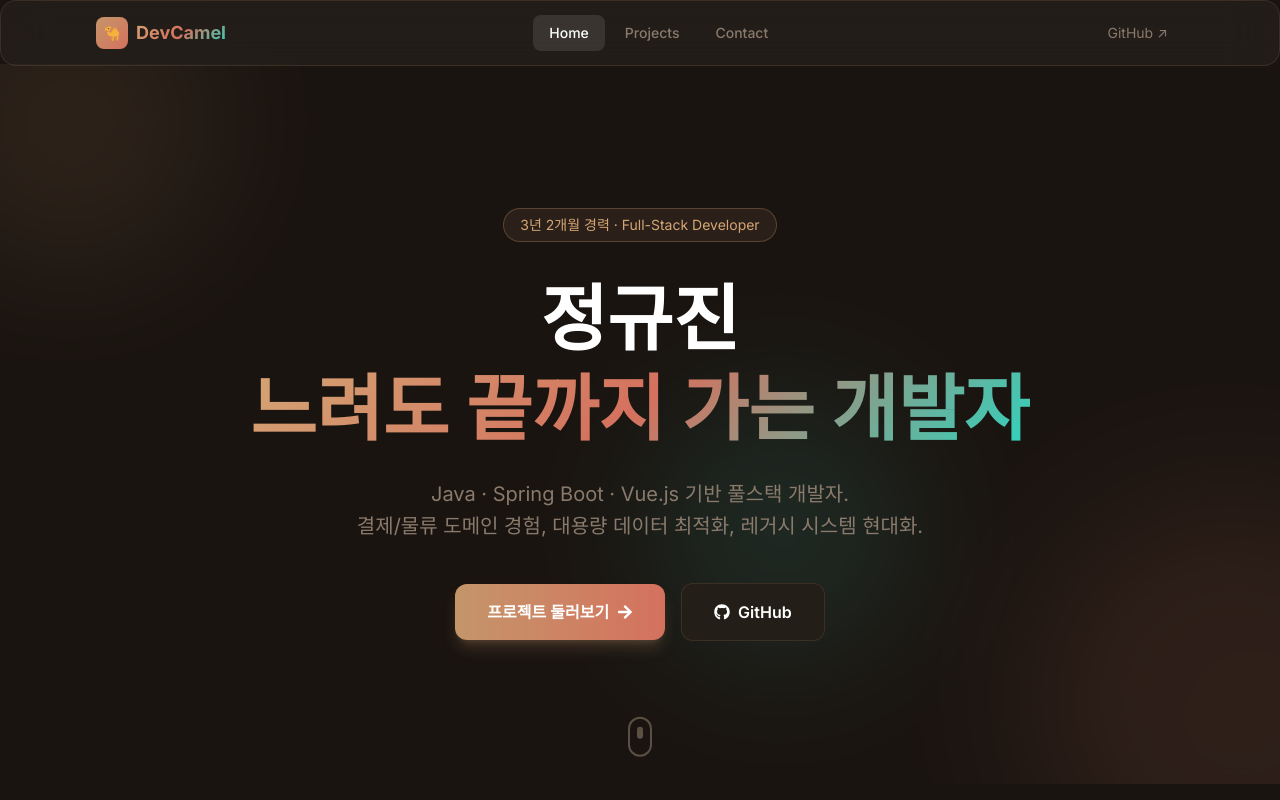
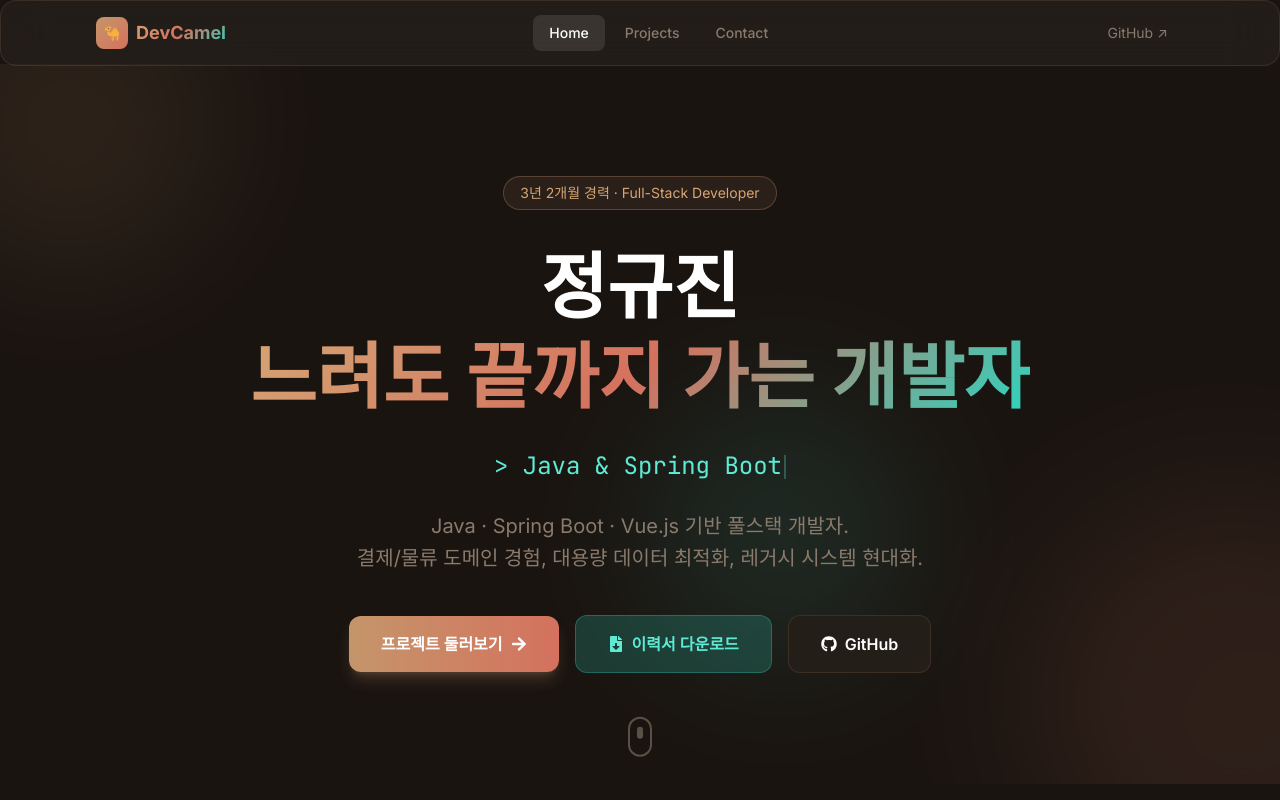
Before and after one commit to devCamel0817/devCamel, a React (Vite) app: page / in a window 1280 px wide. Shown: the top 800 px of the page. Built offline with nearby package versions, Linux system fonts and the light colour scheme.

Commit message:
feat: 타이핑 애니메이션 및 이력서 다운로드 버튼 추가

```diff
--- a/src/pages/HomePage.tsx
+++ b/src/pages/HomePage.tsx
@@ -1,10 +1,20 @@
-import { motion } from 'framer-motion';
+import { useState, useEffect } from 'react';
+import { motion, AnimatePresence } from 'framer-motion';
 import { Link } from 'react-router-dom';
-import { FaGithub, FaArrowRight } from 'react-icons/fa';
+import { FaGithub, FaArrowRight, FaFileDownload } from 'react-icons/fa';
 import { HiCode, HiDatabase, HiServer } from 'react-icons/hi';
 import { PageTransition, GlassCard } from '../components/ui';
 import AboutSection from './AboutSection';
 import ContactSection from './ContactSection';
+
+const typingWords = [
+  'Build · Ship · Repeat 🚀',
+  'Java & Spring Boot',
+  '레거시를 현대화하는 개발자',
+  'Clean Code Enthusiast',
+  '복잡한 문제를 단순하게',
+  'Never Stop Learning 🐪',
+];
 
 const floatingOrbs = [
   { color: 'from-primary to-primary-light', size: 'w-72 h-72', pos: '-top-20 -left-20', delay: 0 },
@@ -37,6 +47,32 @@ const highlights = [
 ];
 
 export default function HomePage() {
+  const [wordIndex, setWordIndex] = useState(0);
+  const [text, setText] = useState('');
+  const [isDeleting, setIsDeleting] = useState(false);
+
+  useEffect(() => {
+    const current = typingWords[wordIndex];
+    const timeout = setTimeout(
+      () => {
+        if (!isDeleting) {
+          setText(current.slice(0, text.length + 1));
+          if (text.length + 1 === current.length) {
+            setTimeout(() => setIsDeleting(true), 1500);
+          }
+        } else {
+          setText(current.slice(0, text.length - 1));
+          if (text.length - 1 === 0) {
+            setIsDeleting(false);
+            setWordIndex((prev) => (prev + 1) % typingWords.length);
+          }
+        }
+      },
+      isDeleting ? 40 : 80,
+    );
+    return () => clearTimeout(timeout);
+  }, [text, isDeleting, wordIndex]);
+
   return (
     <PageTransition>
       {/* ========== HERO ========== */}
@@ -78,6 +114,27 @@ export default function HomePage() {
               <span className="text-gradient">느려도 끝까지 가는 개발자</span>
             </h1>
 
+            {/* Typing animation */}
+            <div className="h-10 flex items-center justify-center mb-6">
+              <span className="text-xl sm:text-2xl text-accent-light font-mono">
+                {'> '}
+                <AnimatePresence mode="wait">
+                  <motion.span
+                    key={wordIndex + text}
+                    initial={{ opacity: 0.8 }}
+                    animate={{ opacity: 1 }}
+                  >
+                    {text}
+                  </motion.span>
+                </AnimatePresence>
+                <motion.span
+                  animate={{ opacity: [1, 0] }}
+                  transition={{ duration: 0.6, repeat: Infinity, repeatType: 'reverse' }}
+                  className="inline-block w-0.5 h-6 bg-accent-light ml-0.5 align-middle"
+                />
+              </span>
+            </div>
+
             <p className="text-lg sm:text-xl text-surface-400 max-w-2xl mx-auto mb-10 leading-relaxed">
               Java · Spring Boot · Vue.js 기반 풀스택 개발자.
               <br className="hidden sm:block" />
@@ -95,6 +152,19 @@ export default function HomePage() {
                   <FaArrowRight />
                 </motion.button>
               </Link>
+              <a
+                href="/resume.pdf"
+                download="정규진_이력서_2026.pdf"
+              >
+                <motion.button
+                  whileHover={{ scale: 1.05 }}
+                  whileTap={{ scale: 0.95 }}
+                  className="px-8 py-4 rounded-xl bg-accent/20 border border-accent/30 text-accent-light font-semibold text-base flex items-center gap-2 hover:bg-accent/30 transition-colors"
+                >
+                  <FaFileDownload />
+                  이력서 다운로드
+                </motion.button>
+              </a>
               <a
                 href="https://github.com/devCamel0817"
                 target="_blank"
@@ -116,7 +186,7 @@ export default function HomePage() {
         <motion.div
           animate={{ y: [0, 10, 0] }}
           transition={{ duration: 2, repeat: Infinity }}
-          className="absolute bottom-8 left-1/2 -translate-x-1/2"
+          className="absolute bottom-8 left-1/2 -translate-x-1/2 z-20"
         >
           <div className="w-6 h-10 rounded-full border-2 border-surface-500 flex justify-center pt-2">
             <div className="w-1.5 h-3 rounded-full bg-surface-500" />
```
